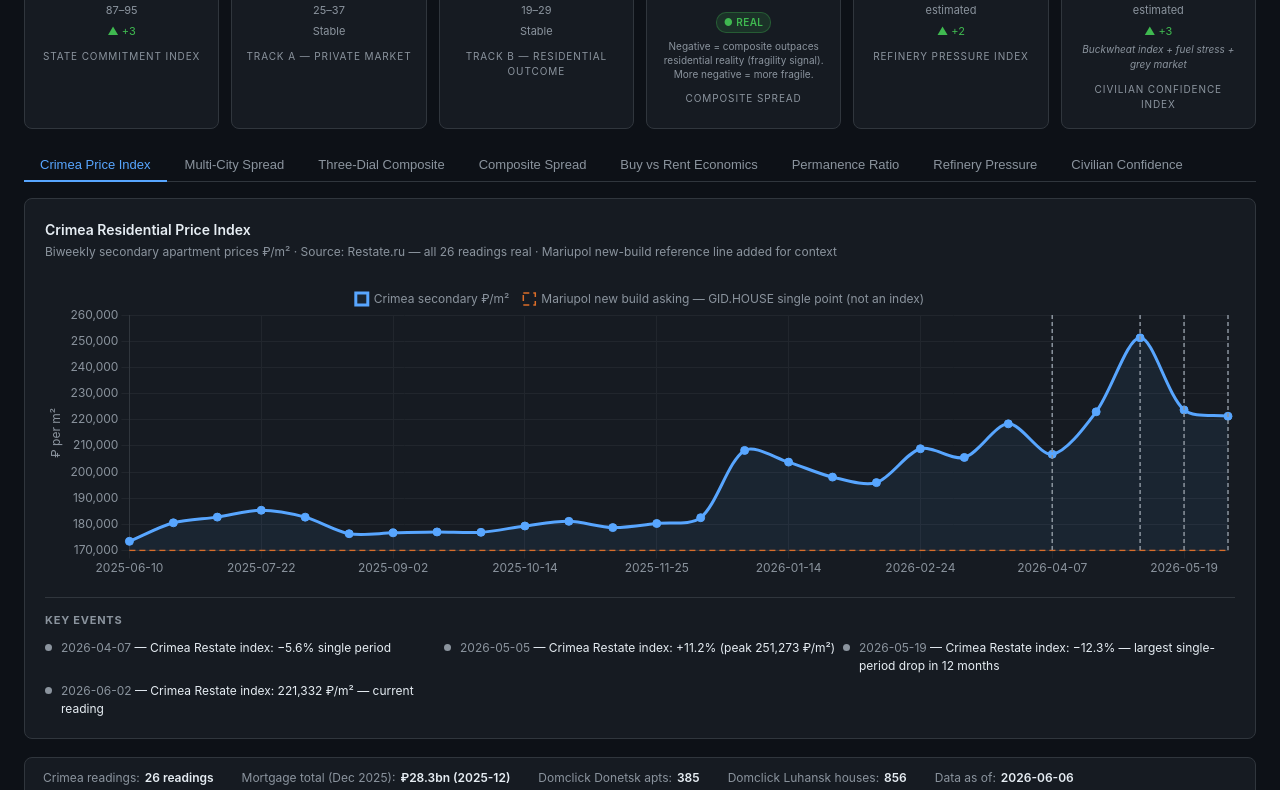
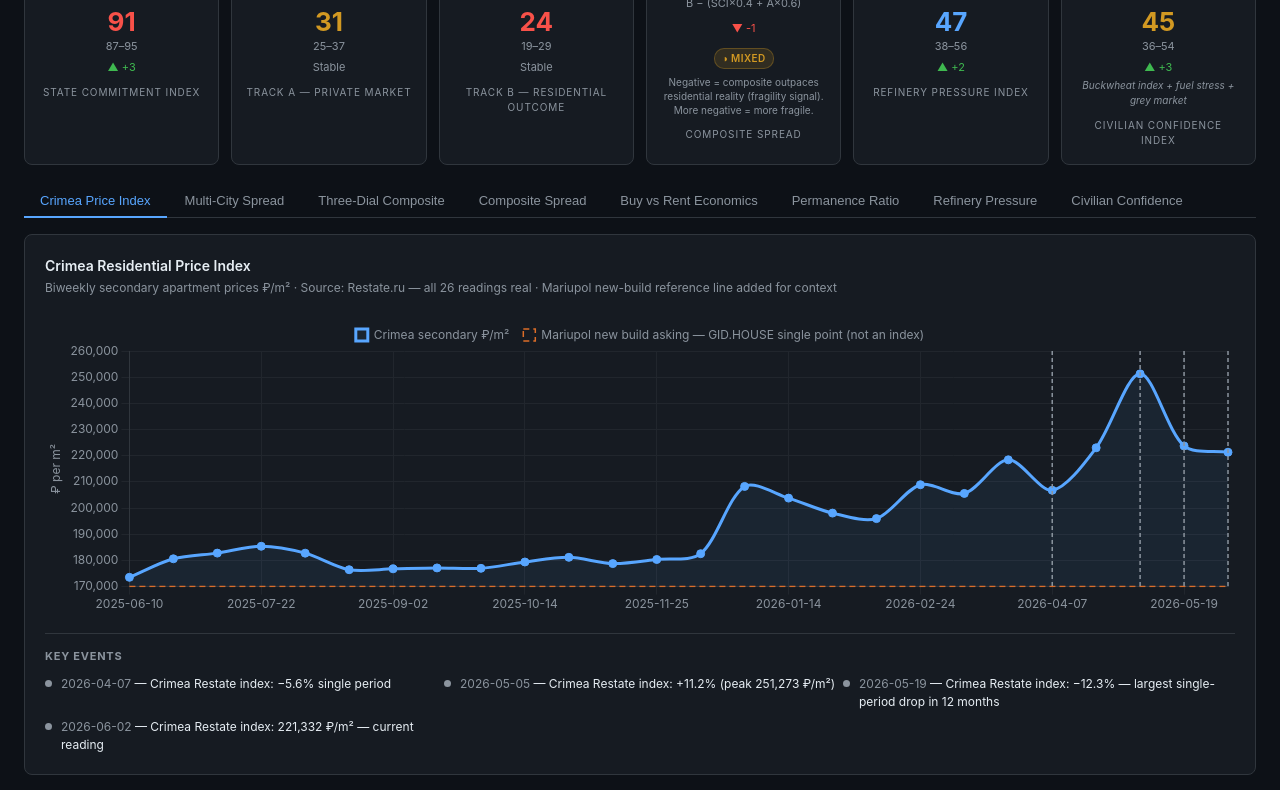
Before and after one commit to superdtf-0882/BlackSeaRealEstate, a plain HTML site: page index.html in a window 1280 px wide. Shown: the part 305-1095 px from the top of the page. Drawn offline with nearby package versions, Linux system fonts and the light colour scheme.

Commit message:
V4 polish: version string, pressure bands, alert logic, spread badge
- Header: Methodology v3.0 -> v4.0
- RPI/CCI cards: numeric confidence bands (±20% estimated, ±10% partial/mixed)
  displayed in same lo-hi format as core dial cards
- Alert banner: RPI watch/warning/critical thresholds (35/50/70); CCI
  watch/warning/critical thresholds (25/45/65); compound alert when CCI
  is rising and any city permanence ratio is falling in the same period
- Spread card: data quality badge hardcoded to MIXED (computed from
  combination of real and estimated sub-indicator inputs)

Co-Authored-By: Claude Sonnet 4.6 <noreply@anthropic.com>

```diff
--- a/index.html
+++ b/index.html
@@ -193,7 +193,7 @@
 <header>
   <div>
     <h1>⬡ Black Sea Monitor</h1>
-    <div class="header-sub">Geopolitical Early Warning — Real Estate Signal Tracker · Methodology v3.0</div>
+    <div class="header-sub">Geopolitical Early Warning — Real Estate Signal Tracker · Methodology v4.0</div>
   </div>
   <div class="header-right">
     <div id="last-updated">Loading…</div>
@@ -730,20 +730,66 @@ function updateDials(cityKey) {
   chg("tb-chg",     latest, prev, "track_b");
   chg("spread-chg", latest, prev, "spread");
 
-  // Quality badge
+  // Quality badge — spread is always MIXED (computed from real + estimated sub-indicators)
   const bw = document.getElementById("quality-badge-wrap");
-  bw.innerHTML = `<span class="quality-badge ${qualityClass(latest.data_quality)}">${qualityLabel(latest.data_quality)}</span>`;
+  bw.innerHTML = `<span class="quality-badge quality-mixed">◑ MIXED</span>`;
 
-  // Alert
-  const alert = document.getElementById("alert-banner");
+  // Alert — city spread conditions
+  const alertEl  = document.getElementById("alert-banner");
   const composite = latest.composite ?? Math.round(latest.SCI * 0.4 + latest.track_a * 0.6);
   const alerts = [];
+
   if (latest.spread <= -20)
     alerts.push(`⚠ ${cityData.display_name}: Composite (${composite}) outpaces B (${latest.track_b}) by ${Math.abs(latest.spread)} pts — state+private activity well ahead of residential reality.`);
   if (latest.spread >= 15)
     alerts.push(`↑ ${cityData.display_name}: B (${latest.track_b}) leads composite (${composite}) by +${latest.spread} pts — residential confidence running ahead of state+private signal.`);
-  if (alerts.length) { alert.innerHTML = alerts.join("<br>"); alert.classList.add("visible"); }
-  else { alert.classList.remove("visible"); }
+
+  // RPI threshold alerts
+  const rpiReadings = (RPI?.monthly_readings || []).filter(r => r.RPI != null);
+  const latestRpi   = rpiReadings[rpiReadings.length - 1];
+  const prevRpi     = rpiReadings.length > 1 ? rpiReadings[rpiReadings.length - 2] : null;
+  const rpiThr      = RPI?.alert_thresholds || {};
+  if (latestRpi) {
+    const rv = latestRpi.RPI;
+    if (rv >= (rpiThr.critical_above ?? 70))
+      alerts.push(`🔴 RPI ${rv}: CRITICAL — acute threat to SCI sustainability and occupation funding base.`);
+    else if (rv >= (rpiThr.warning_above ?? 50))
+      alerts.push(`🟠 RPI ${rv}: WARNING — meaningful fiscal pressure on occupation funding.`);
+    else if (rv >= (rpiThr.watch_above ?? 35))
+      alerts.push(`🟡 RPI ${rv}: Watch — refinery pressure trending upward.`);
+  }
+
+  // CCI threshold alerts
+  const cciReadings = (CCI_DATA?.monthly_readings || []).filter(r => r.CCI != null);
+  const latestCci   = cciReadings[cciReadings.length - 1];
+  const prevCci     = cciReadings.length > 1 ? cciReadings[cciReadings.length - 2] : null;
+  const cciThr      = CCI_DATA?.alert_thresholds || {};
+  if (latestCci) {
+    const cv = latestCci.CCI;
+    if (cv >= (cciThr.critical_above ?? 65))
+      alerts.push(`🔴 CCI ${cv}: CRITICAL — buckwheat index activating, systemic civilian confidence failure.`);
+    else if (cv >= (cciThr.warning_above ?? 45))
+      alerts.push(`🟠 CCI ${cv}: WARNING — multi-signal shortage confirmation.`);
+    else if (cv >= (cciThr.watch_above ?? 25))
+      alerts.push(`🟡 CCI ${cv}: Watch — elevated civilian stress in informal channels.`);
+  }
+
+  // Compound: CCI rising + any city's permanence ratio falling in same period
+  if (latestCci && prevCci && latestCci.CCI > prevCci.CCI) {
+    const permCities = Object.entries(PERM?.cities ?? {});
+    for (const [ck, city] of permCities) {
+      const pr = (city.monthly_readings || []).filter(r => r.ratio != null);
+      if (pr.length >= 2) {
+        const delta = pr[pr.length - 1].ratio - pr[pr.length - 2].ratio;
+        if (delta <= -3) {
+          alerts.push(`⚡ COMPOUND: CCI rising (+${(latestCci.CCI - prevCci.CCI).toFixed(0)}) while ${ck} permanence ratio falling (${delta > 0 ? '+' : ''}${delta}) — behavioral change likely imminent.`);
+        }
+      }
+    }
+  }
+
+  if (alerts.length) { alertEl.innerHTML = alerts.join("<br>"); alertEl.classList.add("visible"); }
+  else { alertEl.classList.remove("visible"); }
 }
 
 // ── Chart: Crimea prices ──────────────────────────────────────────────────
@@ -1088,7 +1134,19 @@ function updatePressureDials() {
       }
     }
     const bandEl = document.getElementById(bandId);
-    if (bandEl) bandEl.textContent = latest?.real === false ? "estimated" : "";
+    if (bandEl && val != null) {
+      // Confidence band: ±20% for estimated, ±10% for mixed, none for real
+      const isReal = latest?.real === true && !latest?.partial;
+      const isMixed = latest?.partial === true;
+      if (!isReal) {
+        const pct = isMixed ? 0.10 : 0.20;
+        const lo  = Math.max(0,   Math.round(val * (1 - pct)));
+        const hi  = Math.min(100, Math.round(val * (1 + pct)));
+        bandEl.textContent = `${lo}–${hi}`;
+      } else {
+        bandEl.textContent = "";
+      }
+    }
   }
 
   setPressureDial("gauge-rpi", "rpi-val", "rpi-band", "rpi-chg", rpiColor, RPI?.monthly_readings);
```
